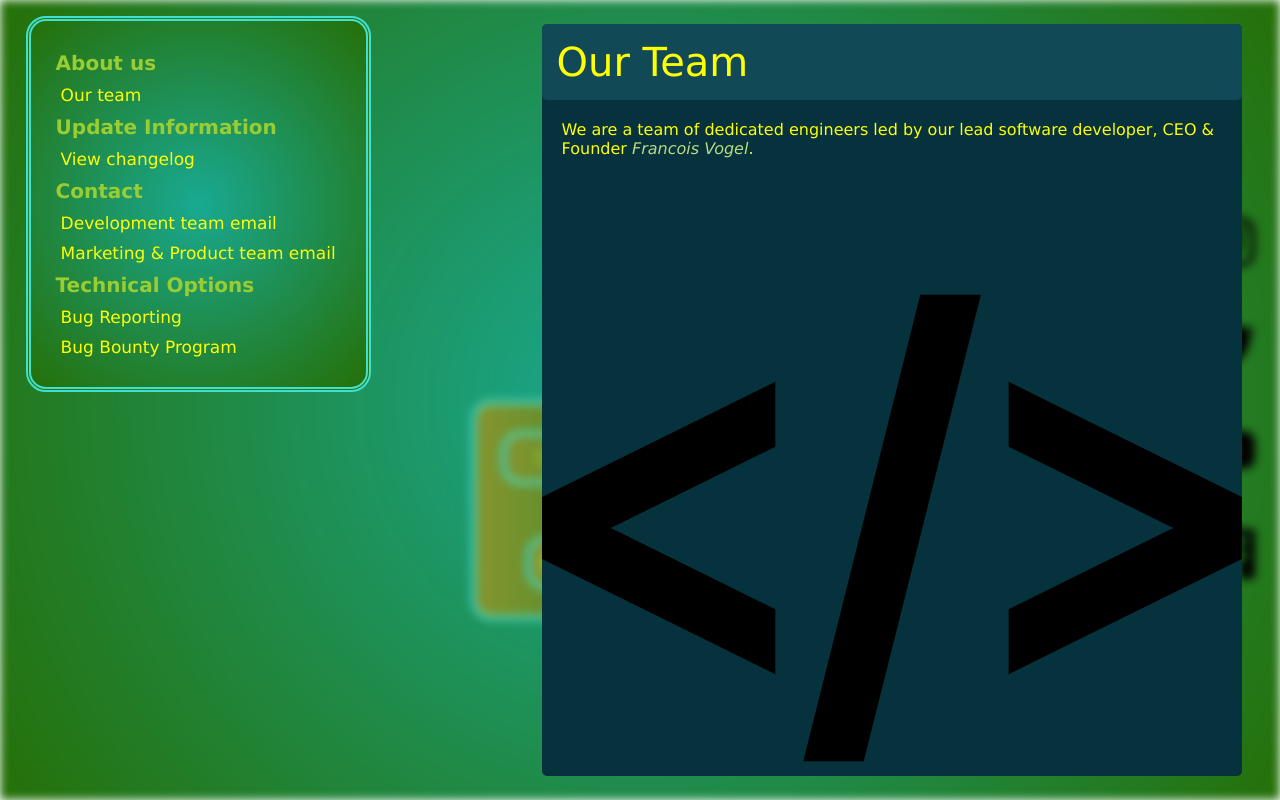
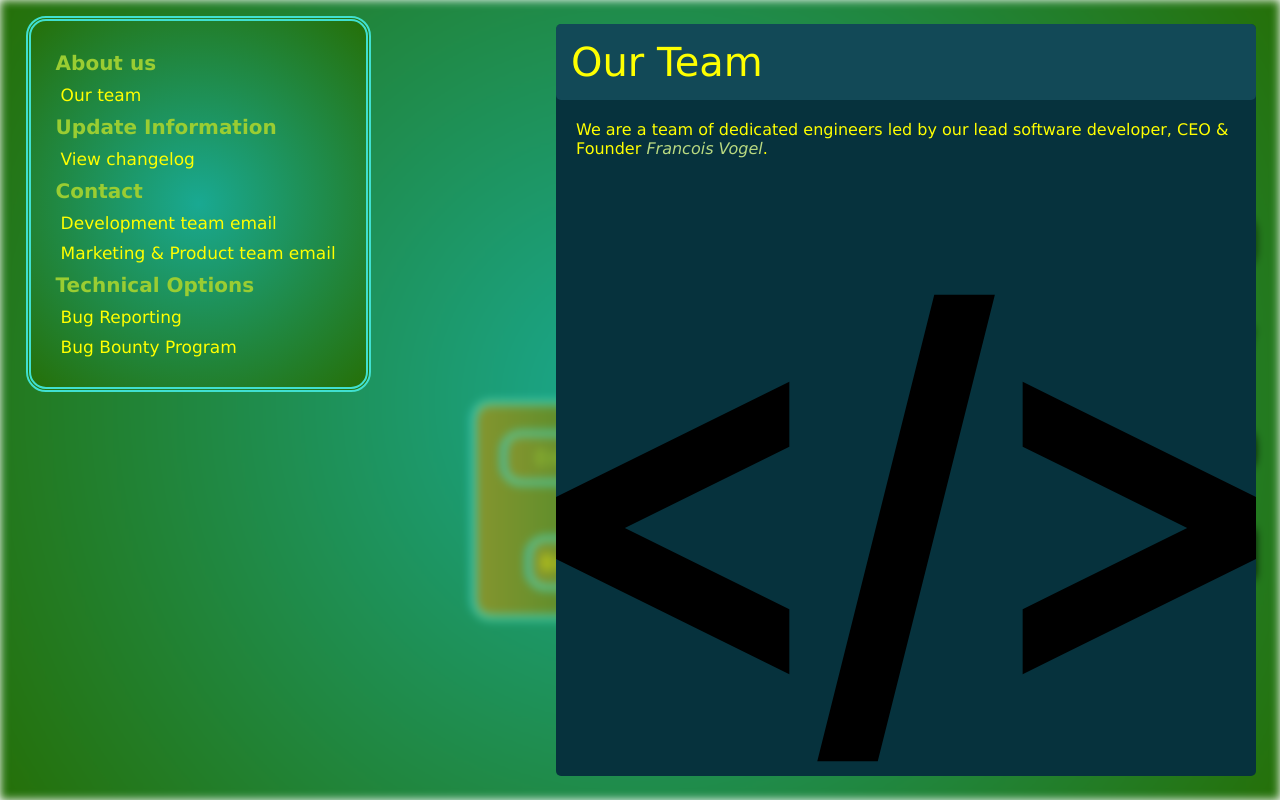
Before and after one commit to francoisvogel/globalhawk, a website: page public/pages/index.html in a window 1280 px wide. Both pictures are taken after a click on the button "Our team". Drawn offline with nearby package versions, Linux system fonts and the light colour scheme; files that its build step writes are made by us from their sources; no server answers; files whose address does not match are found by name.

Commit message:
added transition for blurring in lobby popup and fixed bug with popup right css style attribute (3vw instead of 3vh)

```diff
--- a/public/style/lobby.css
+++ b/public/style/lobby.css
@@ -15,6 +15,7 @@
     display: flex;
     flex-direction: column;
     align-items: center;
+    transition: 0.3s;
 }
 
 #lobbyInfo {
@@ -56,7 +57,7 @@
     position: fixed;
     top: 3%;
     bottom: 3%;
-    right: 3vw;
+    right: 3vh;
     width: 60%;
     max-width: 700px;
     border-radius: 5px;
```
